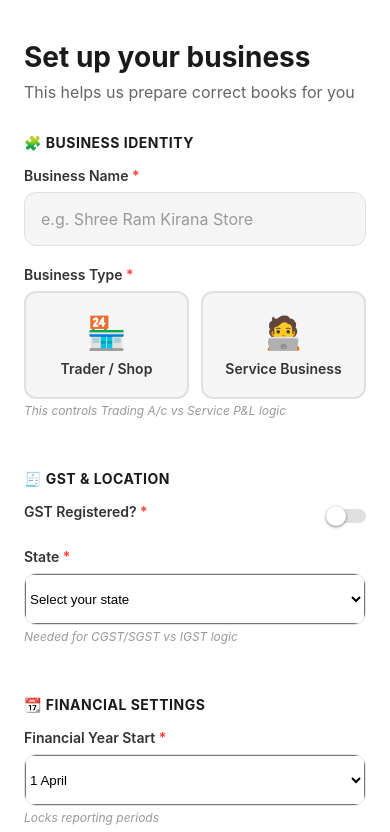
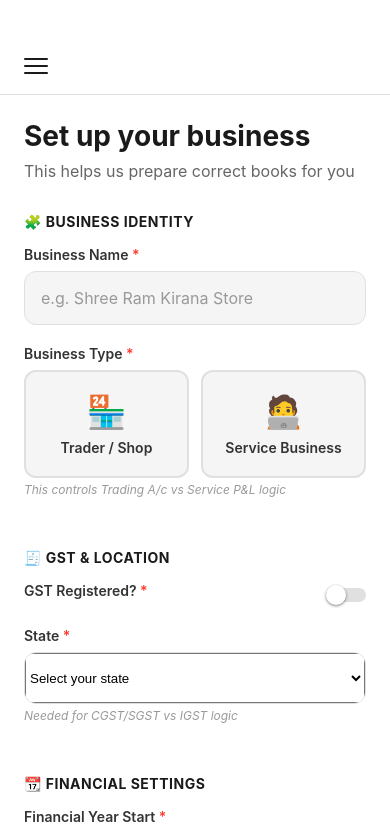
Before and after one commit to Nisu7648/MindStack, a React Native app: screen /BusinessSetup in a window 390 px wide. Shown: the top 832 px of the page. Built offline with nearby package versions, Linux system fonts and the light colour scheme; what @azure/msal-react-native, @react-native-google-signin/google-signin would draw is missing.

Commit message:
Add menu button to business setup screen

```diff
--- a/src/screens/setup/BusinessSetupScreen.js
+++ b/src/screens/setup/BusinessSetupScreen.js
@@ -96,7 +96,20 @@ const BusinessSetupScreen = ({ navigation }) => {
   };
 
   return (
-    <ScrollView style={styles.container} contentContainerStyle={styles.scrollContent}>
+    <View style={styles.container}>
+      {/* Header with Menu Button */}
+      <View style={styles.topBar}>
+        <TouchableOpacity
+          style={styles.menuButton}
+          onPress={() => navigation.openDrawer?.() || Alert.alert('Menu', 'Menu functionality')}
+        >
+          <View style={styles.menuLine} />
+          <View style={styles.menuLine} />
+          <View style={styles.menuLine} />
+        </TouchableOpacity>
+      </View>
+
+      <ScrollView style={styles.scrollView} contentContainerStyle={styles.scrollContent}>
         {/* Header */}
         <View style={styles.header}>
           <Text style={styles.title}>Set up your business</Text>
@@ -351,6 +364,7 @@ const BusinessSetupScreen = ({ navigation }) => {
 
         <View style={styles.bottomPadding} />
       </ScrollView>
+    </View>
   );
 };
 
@@ -359,9 +373,32 @@ const styles = StyleSheet.create({
     flex: 1,
     backgroundColor: '#FFFFFF',
   },
+  topBar: {
+    paddingHorizontal: 24,
+    paddingTop: 50,
+    paddingBottom: 12,
+    backgroundColor: '#FFFFFF',
+    borderBottomWidth: 1,
+    borderBottomColor: '#E0E0E0',
+  },
+  menuButton: {
+    width: 32,
+    height: 32,
+    justifyContent: 'space-around',
+    paddingVertical: 6,
+  },
+  menuLine: {
+    width: 24,
+    height: 2,
+    backgroundColor: '#1A1A1A',
+    borderRadius: 1,
+  },
+  scrollView: {
+    flex: 1,
+  },
   scrollContent: {
     paddingHorizontal: 24,
-    paddingTop: 40,
+    paddingTop: 24,
   },
   header: {
     marginBottom: 32,
```
Lines whose indentation alone changed are shown as unchanged.
